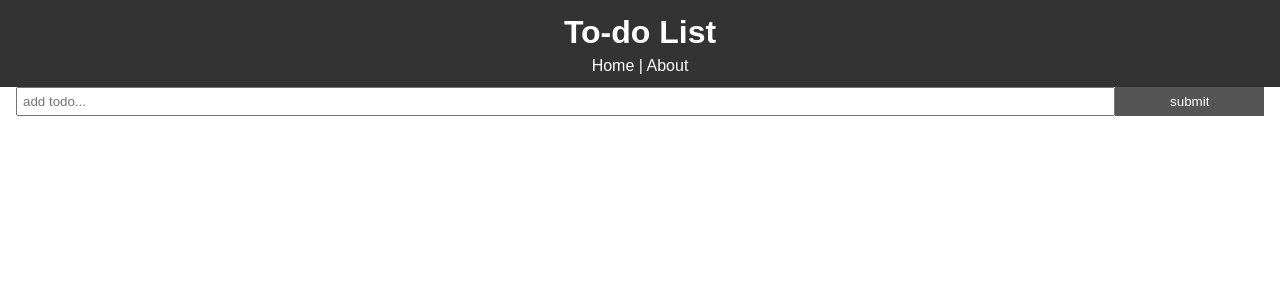
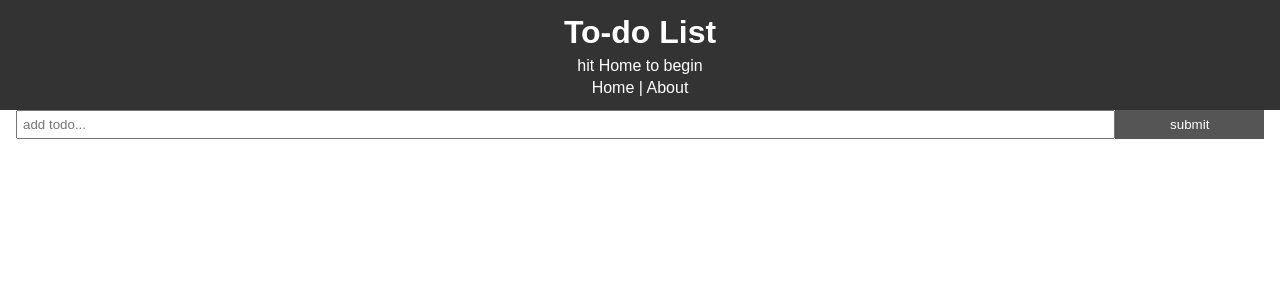
Before and after one commit to johnrgill/ToDoApp, a React (Create React App) app: page / in a window 1280 px wide. Shown: the top 300 px of the page. Built offline with nearby package versions, Linux system fonts and the light colour scheme; no server answers.

Commit message:
Update Header.js

```diff
--- a/src/components/layout/Header.js
+++ b/src/components/layout/Header.js
@@ -4,6 +4,7 @@ function Header() {
     return (
         <header style={headerStyle}>
             <h1>To-do List</h1>
+            <p>hit Home to begin</p>
             <Link style={linkStyle} to="/toDoApp">Home</Link> | <Link style={linkStyle} to="/toDoApp/about">About</Link>
         </header>
     );
```
